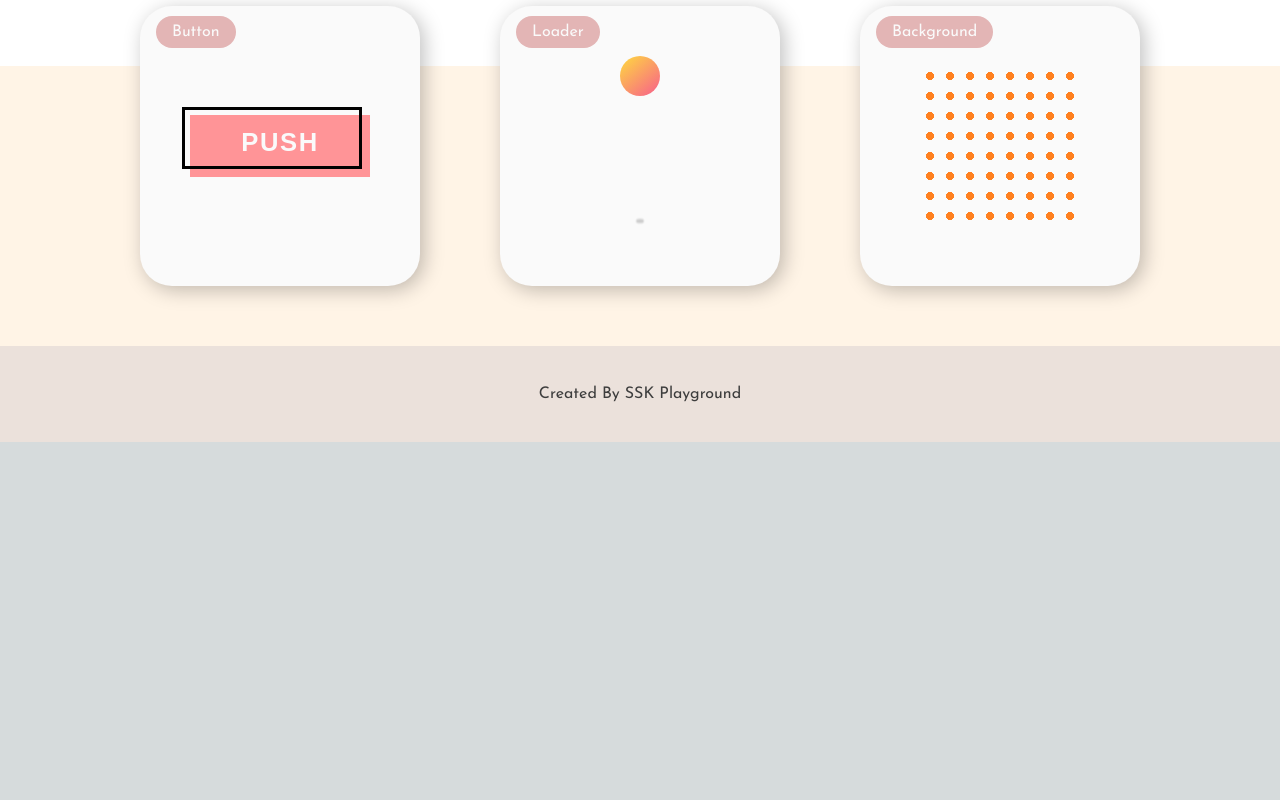
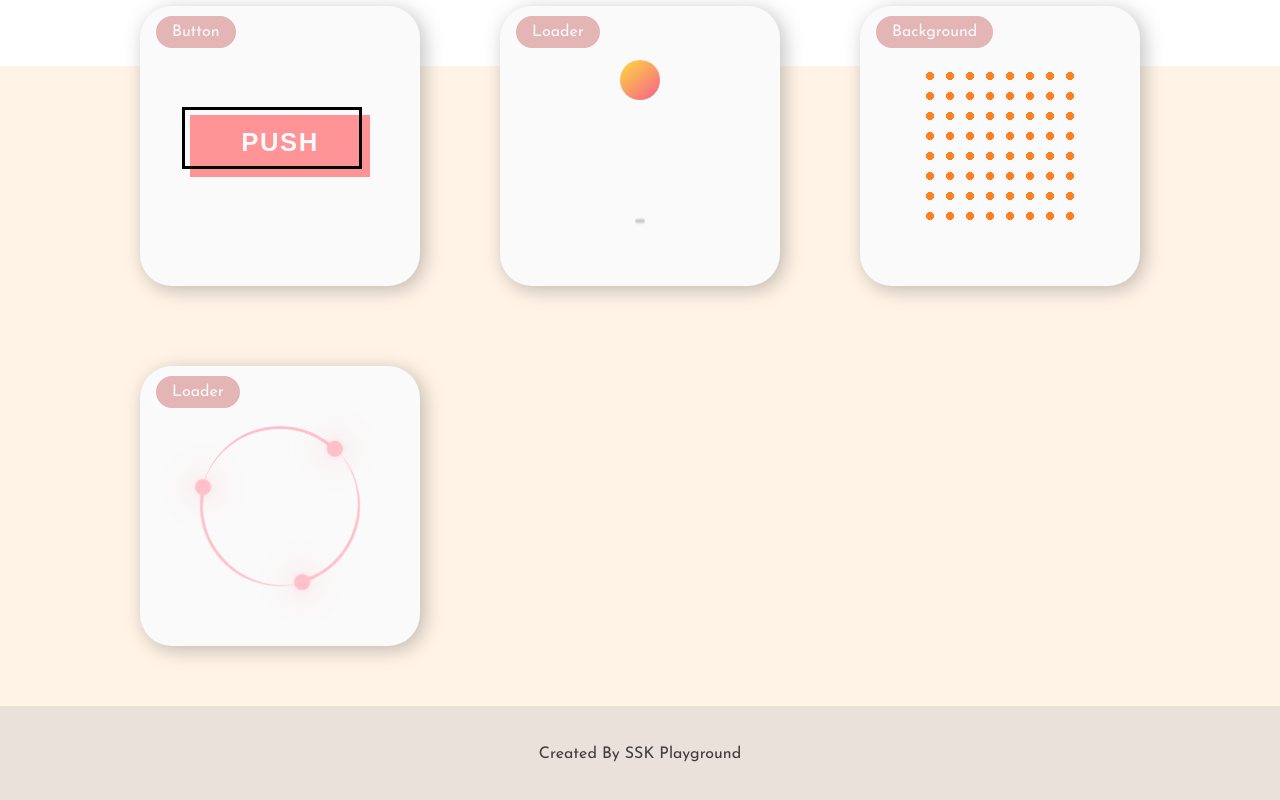
Before and after one commit to ssk-dev-3/components-park, a Next.js app: page / in a window 1280 px wide. Shown: the part 494-1294 px from the top of the page. Before the commit the page ends 936 px from the top, so only its background shows below. Built offline with nearby package versions, Linux system fonts and the light colour scheme.

Commit message:
✨ ローダーコンポーネント追加

```diff
--- a/pages/components/gallery/index.tsx
+++ b/pages/components/gallery/index.tsx
@@ -1,6 +1,7 @@
 import Card from '../card';
 import Button001 from '../items/button001';
 import Loader001 from '../items/loader001';
+import Loader002 from '../items/loader002';
 import Background001 from '../items/background001';
 import galleryStyle from './gallery.module.css';
 
@@ -17,6 +18,9 @@ const Gallery: React.FC = () => {
         <Card category='background'>
           <Background001 />
         </Card>
+        <Card category='loader'>
+          <Loader002 />
+        </Card>
       </div>
     </div>
   );
--- /dev/null
+++ b/pages/components/items/loader002/index.tsx
@@ -0,0 +1,19 @@
+import loaderStyle from './loader002.module.css';
+
+const Loader002 = () => {
+  return (
+    <>
+      <div className={loaderStyle.locus}>
+        <div className={loaderStyle.point}></div>
+     </div>
+      <div className={loaderStyle.locus}>
+        <div className={loaderStyle.point}></div>
+      </div>
+      <div className={loaderStyle.locus}>
+        <div className={loaderStyle.point}></div>
+      </div>
+    </>
+  );
+}
+
+export default Loader002;
--- /dev/null
+++ b/pages/components/items/loader002/loader002.module.css
@@ -0,0 +1,53 @@
+.locus {
+  position: absolute;
+  inset: 0;
+  margin: auto;
+  color: pink;
+  width: 10em;
+  height: 10em;
+  border-radius: 50%;
+  border-style: solid;
+  border-color: currentColor transparent transparent currentColor;
+  border-width: 0.2em 0.2em 0 0;
+  animation: rotate 2.4s linear infinite;
+  animation-direction: normal;
+  --deg: -45deg;
+}
+
+.locus:nth-child(2) {
+  animation-delay: -0.8s;
+}
+
+.locus:nth-child(3) {
+  animation-delay: -1.6s;
+}
+
+.point {
+  position: absolute;
+  top: 50%;
+  left: 50%;
+  width: 50%;
+  height: 1em;
+  background-color: transparent;
+  transform: rotate(var(--deg));
+  transform-origin: left;
+}
+
+.point::before {
+  position: absolute;
+  top: -0.5em;
+  right: -1em;
+  content: "";
+  width: 1em;
+  height: 1em;
+  background-color: pink;
+  border-radius: 50%;
+  box-shadow: 0 0 2em, 0 0 4em, 0 0 6em, 0 0 8em, 0 0 10em,
+    0 0 0.5em hsl(0, 100%, 50%, 0.1);
+}
+
+@keyframes rotate {
+  to {
+    transform: rotate(1turn);
+  }
+}
```
